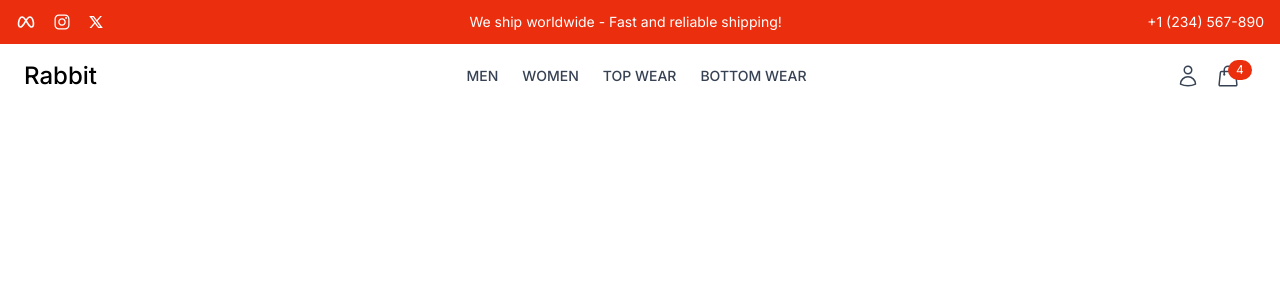
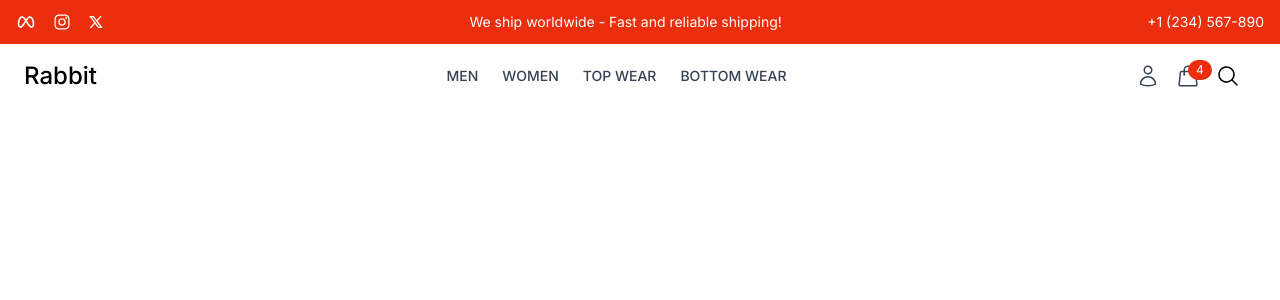
Before and after one commit to ahasan-ullah/Rabbit-E-Commerce-Website, a React (Vite) app in the folder frontend/: page / in a window 1280 px wide. Shown: the top 300 px of the page. Built offline with nearby package versions, Linux system fonts and the light colour scheme.

Commit message:
search bar added to the navbar

```diff
--- a/frontend/src/components/Common/Navbar.jsx
+++ b/frontend/src/components/Common/Navbar.jsx
@@ -1,5 +1,6 @@
 import { Link } from "react-router-dom";
 import {HiOutlineUser,HiOutlineShoppingBag,HiBars3BottomRight} from 'react-icons/hi2';
+import SearchBar from "./SearchBar";
 
 const Navbar = () => {
   return (
@@ -25,6 +26,7 @@ const Navbar = () => {
             <span className="absolute -top-1 bg-rabbit-red text-white text-xs rounded-full py-0.5 px-2">4</span>
           </button>
           {/* search */}
+          <SearchBar></SearchBar>
 
           <button className="md:hidden">
             <HiBars3BottomRight className="h-6 w-6 text-gray-700"></HiBars3BottomRight>
--- /dev/null
+++ b/frontend/src/components/Common/SearchBar.jsx
@@ -0,0 +1,30 @@
+import { useState } from "react"
+import { HiMagnifyingGlass, HiMiniXMark } from "react-icons/hi2";
+
+const SearchBar = () => {
+  const [searchTerm,setSearchTerm]=useState("");
+  const [isOpen,setIsOpen]=useState(false);
+
+  const handleSearchToggle=()=>{
+    setIsOpen(!isOpen);
+  }
+  return (
+    <div className={`flex items-center justify-center w-full transition-all duration-300 ${isOpen?"absolute top-0 left-0 w-full bg-white h-24 z-50":"w-auto"}`}>
+      {isOpen?(<form className="relative flex items-center justify-center w-full">
+        <div className="relative w-1/2">
+        <input onChange={(e)=>setSearchTerm(e.target.value)} type="text" placeholder="Search" value={searchTerm} className="bg-gray-100 px-4 py-2 pl-2 pr-12 rounded-lg focus:outline-none w-full placeholder:text-gray-700"/>
+        {/* search icon */}
+        <button type="submit" className="absolute right-2 top-1/2 transform -translate-y-1/2 text-gray-600 hover:text-gray-800"><HiMagnifyingGlass></HiMagnifyingGlass></button>
+        </div>
+        {/* close button */}
+        <button onClick={handleSearchToggle} type="button" className="absolute right-4 top-1/2 transform -translate-y-1/2 text-gray-600 hover:to-gray-800">
+          <HiMiniXMark className="h-6 w-6"></HiMiniXMark>
+        </button>
+      </form>):(
+        <button onClick={handleSearchToggle}><HiMagnifyingGlass className="h-6 w-6"></HiMagnifyingGlass></button>
+      )}
+    </div>
+  )
+}
+
+export default SearchBar
```
